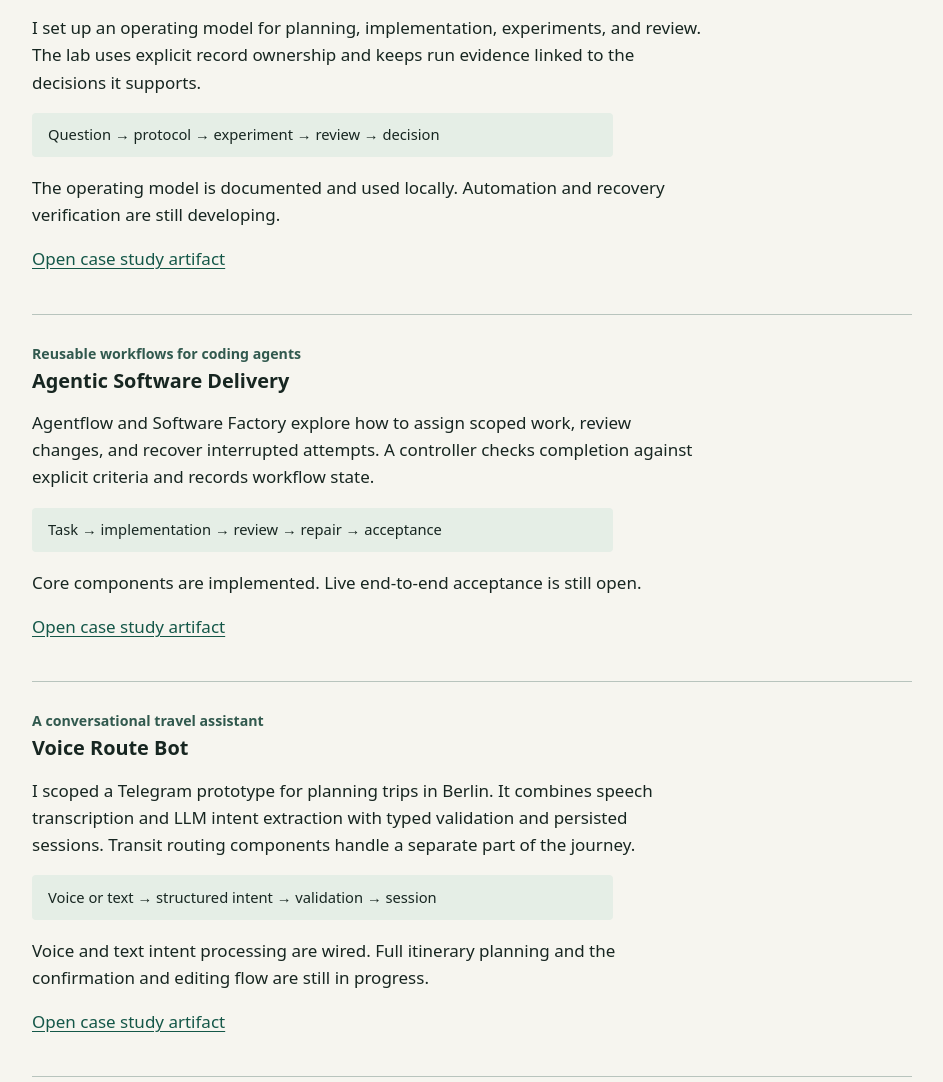
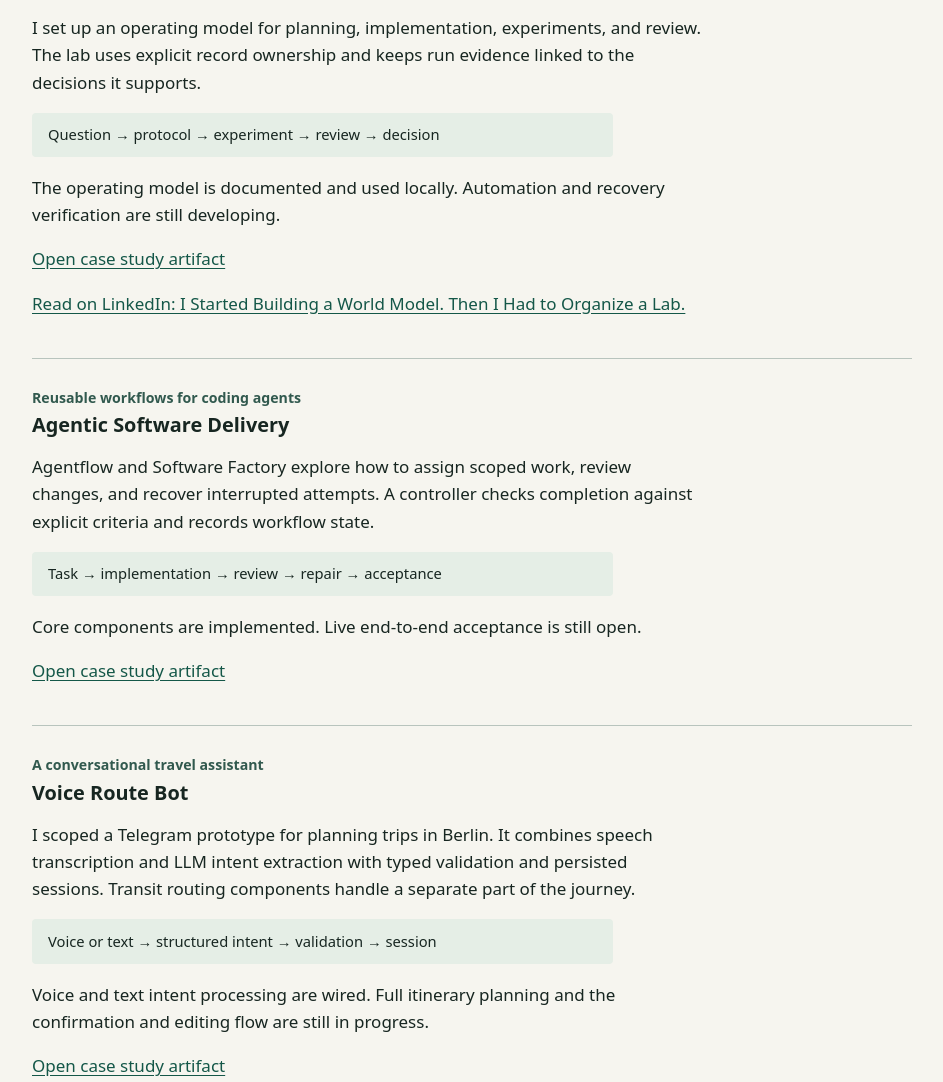
Before and after one commit to Wesson1983/portfolio, a plain HTML site: page index.html in a window 1280 px wide. Shown: the part 752-1834 px from the top of the page, without its empty margins (168-1111 px from the left). Drawn offline with Linux system fonts and the light colour scheme.

Commit message:
Link AI Agentic Lab article on LinkedIn

```diff
--- a/index.html
+++ b/index.html
@@ -2,7 +2,7 @@
 <html lang="en"><head><meta charset="utf-8"><meta name="viewport" content="width=device-width, initial-scale=1"><meta name="description" content="Pavel’s portfolio in FinTech product ownership, AI delivery, and evaluation."><title>Pavel | AI Product &amp; Delivery</title><style>
 *{box-sizing:border-box}body{margin:0;background:#f6f5ef;color:#172621;font:17px/1.6 system-ui,sans-serif}main,footer{max-width:1000px;margin:auto;padding:0 clamp(20px,5vw,60px)}header{padding:4rem 0 2rem;border-bottom:1px solid #b8c4bd}h1,h2,h3{line-height:1.12;margin:.2em 0 .4em}h1{font-size:clamp(2.4rem,7vw,5rem);letter-spacing:-.06em;max-width:12ch}h2{font-size:2rem}a{color:#145748;text-underline-offset:.2em}nav{display:flex;gap:1.2rem;flex-wrap:wrap}p{max-width:69ch}section{padding:2rem 0}article{padding:1.5rem 0;border-bottom:1px solid #b8c4bd}small,.label{font-weight:600;color:#31594e}.flow{background:#e5eee6;padding:.65rem 1rem;border-radius:.25rem;font-size:.92rem}footer{padding-bottom:2rem}a:focus-visible{outline:2px solid #145748;outline-offset:4px}
 </style></head><body><main><header><p class="label">Pavel · Technology Product Owner in FinTech</p><h1>AI product ownership &amp; delivery</h1><p>I work in technology at a major German bank. In my personal projects I scope AI products, coordinate work with coding agents, and define the evidence needed to move from implementation to acceptance.</p><nav aria-label="Portfolio"><a href="#work">Case studies</a><a href="#research">Research projects</a><a href="https://github.com/Wesson1983">GitHub profile</a></nav></header>
-<section id="work"><h2>Selected work</h2><article id="lab"><small>Organizing AI-assisted research</small><h3>AI Agentic Lab</h3><p>I set up an operating model for planning, implementation, experiments, and review. The lab uses explicit record ownership and keeps run evidence linked to the decisions it supports.</p><p class="flow" aria-label="Workflow">Question → protocol → experiment → review → decision</p><p>The operating model is documented and used locally. Automation and recovery verification are still developing.</p><p><a href="case-study-artifacts.html#lab">Open case study artifact</a></p></article>
+<section id="work"><h2>Selected work</h2><article id="lab"><small>Organizing AI-assisted research</small><h3>AI Agentic Lab</h3><p>I set up an operating model for planning, implementation, experiments, and review. The lab uses explicit record ownership and keeps run evidence linked to the decisions it supports.</p><p class="flow" aria-label="Workflow">Question → protocol → experiment → review → decision</p><p>The operating model is documented and used locally. Automation and recovery verification are still developing.</p><p><a href="case-study-artifacts.html#lab">Open case study artifact</a></p><p><a href="https://www.linkedin.com/pulse/i-started-building-world-model-had-organize-lab-pavel-bobrov-iwotf/">Read on LinkedIn: I Started Building a World Model. Then I Had to Organize a Lab.</a></p></article>
 <article id="delivery"><small>Reusable workflows for coding agents</small><h3>Agentic Software Delivery</h3><p>Agentflow and Software Factory explore how to assign scoped work, review changes, and recover interrupted attempts. A controller checks completion against explicit criteria and records workflow state.</p><p class="flow" aria-label="Workflow">Task → implementation → review → repair → acceptance</p><p>Core components are implemented. Live end-to-end acceptance is still open.</p><p><a href="case-study-artifacts.html#delivery">Open case study artifact</a></p></article>
 <article id="voice"><small>A conversational travel assistant</small><h3>Voice Route Bot</h3><p>I scoped a Telegram prototype for planning trips in Berlin. It combines speech transcription and LLM intent extraction with typed validation and persisted sessions. Transit routing components handle a separate part of the journey.</p><p class="flow" aria-label="Workflow">Voice or text → structured intent → validation → session</p><p>Voice and text intent processing are wired. Full itinerary planning and the confirmation and editing flow are still in progress.</p><p><a href="case-study-artifacts.html#voice">Open case study artifact</a></p></article></section>
 <section id="research"><h2>Research and engineering projects</h2><h3>World Models in Crafter</h3><p>Exploratory experiments on whether learned world models support action sequences. In one development comparison, two policies performed well on immediate harvesting yet struggled when another action had to precede it.</p><h3>Room Digital Twin</h3><p>An RGB-D pipeline that validates proposed changes before committing them to persistent room state. The camera-independent software passed its scoped acceptance checks. Physical qualification remains pending.</p></section></main><footer><small>Personal project portfolio · Pavel</small></footer></body></html>
```
